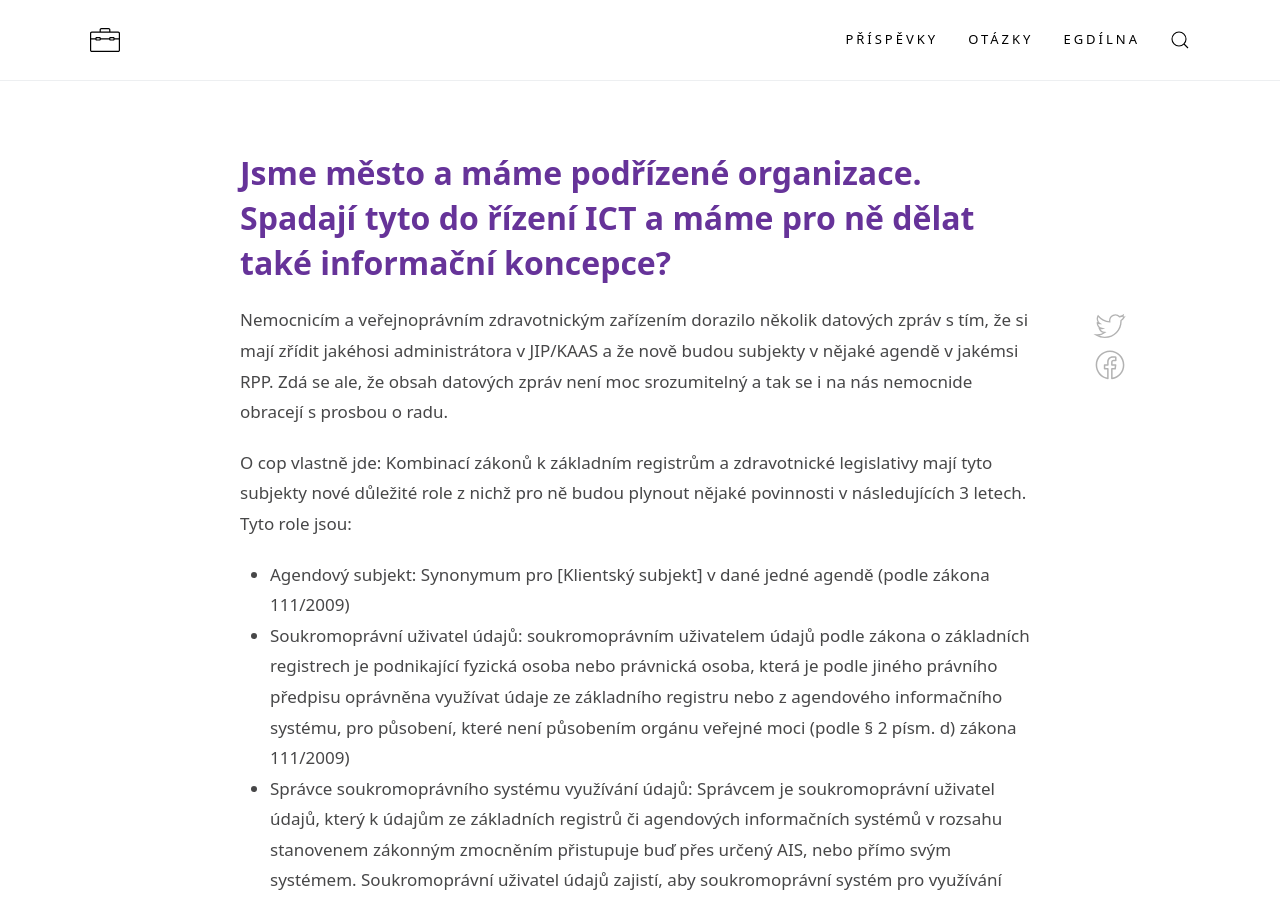
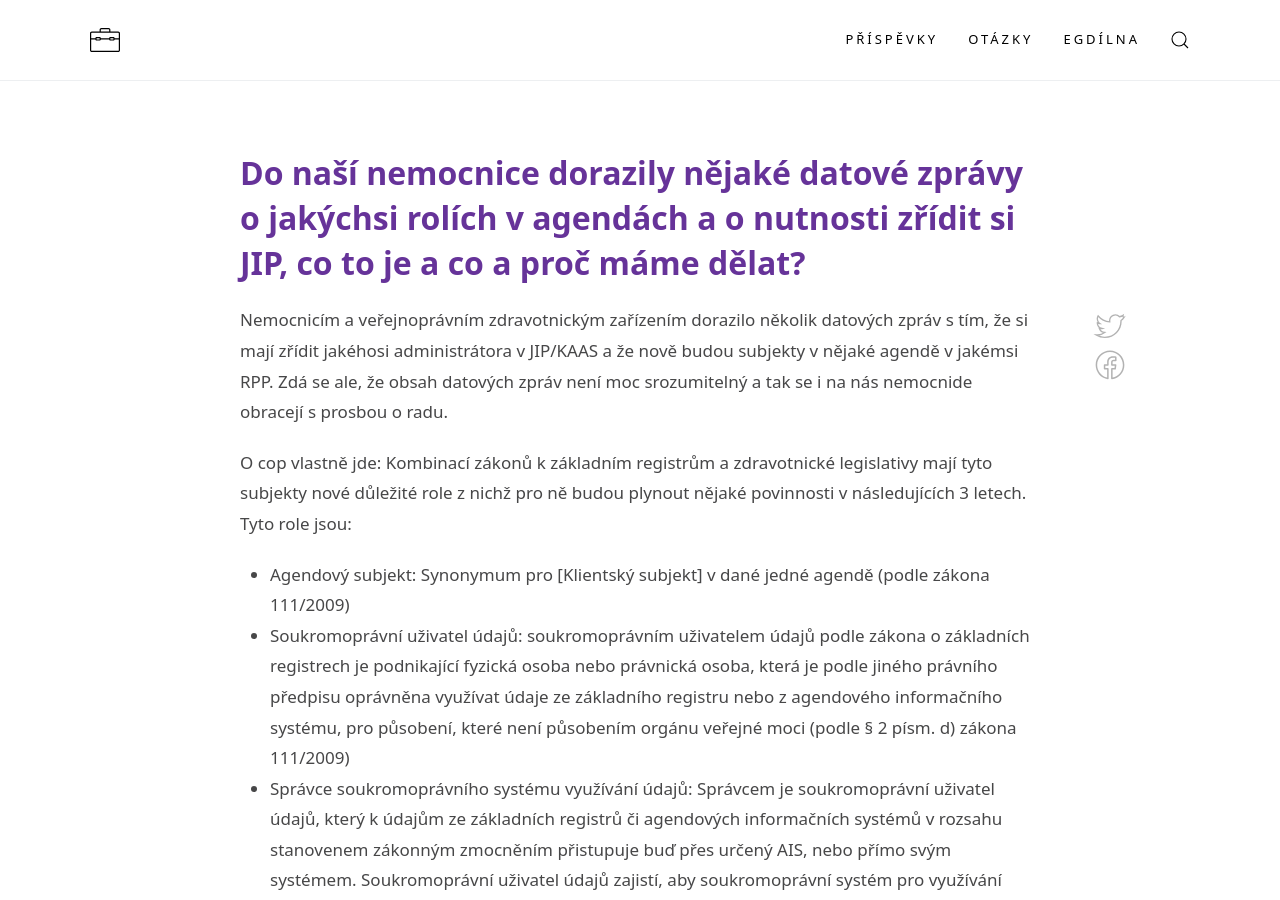
Before and after one commit to egdilna/poradna, a Jekyll site: the page built from _posts/2023-09-11-nemocnice-datovka-jip-co-s-tim.md, in a window 1280 px wide and 900 px high. Built offline with Jekyll 4.4.1, drawn with Linux system fonts in a browser that asks for light colours.

Commit message:
Update 2023-09-11-nemocnice-datovka-jip-co-s-tim.md

```diff
--- a/_posts/2023-09-11-nemocnice-datovka-jip-co-s-tim.md
+++ b/_posts/2023-09-11-nemocnice-datovka-jip-co-s-tim.md
@@ -1,6 +1,6 @@
 ---
 layout: post
-title: Jsme město a máme podřízené organizace. Spadají tyto do řízení ICT a máme pro ně dělat také informační koncepce?
+title: Do naší nemocnice dorazily nějaké datové zprávy o jakýchsi rolích v agendách a o nutnosti zřídit si JIP, co to je a co a proč máme dělat?
 categories: [Pereme se s eZdravotnictvím]
 tags: [eHealth, nemocnice, SPUU]
 author: Michal Rada
```
